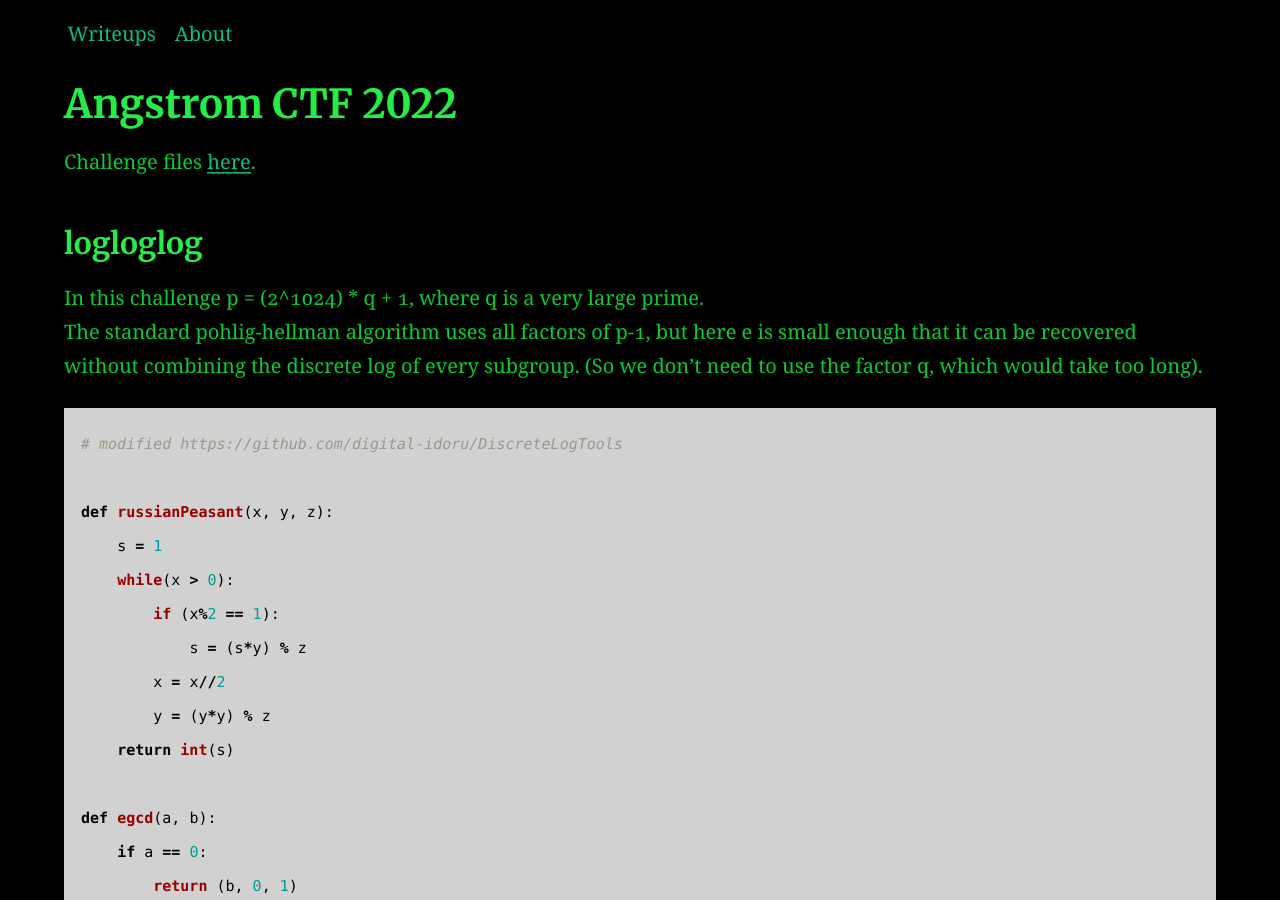
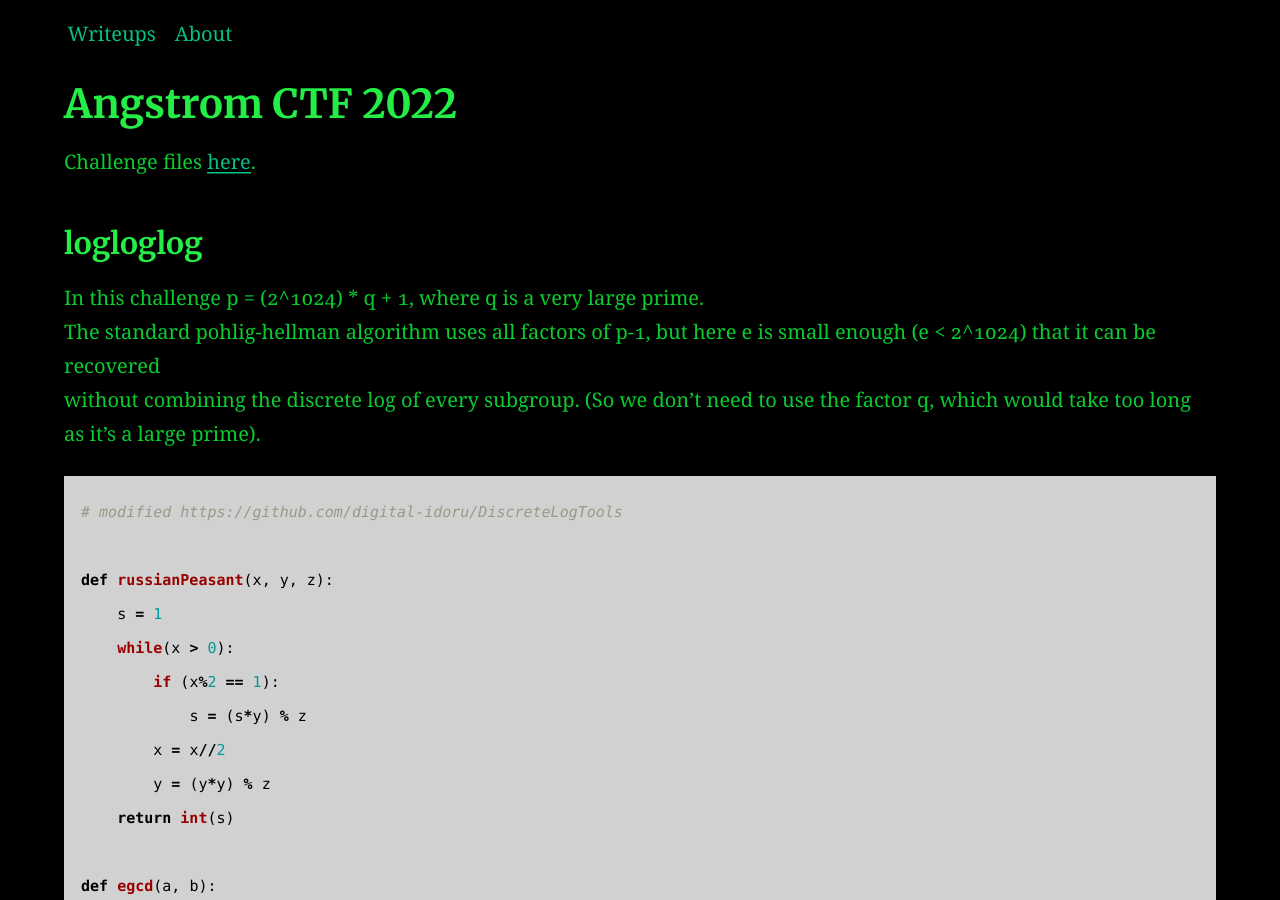
Before and after one commit to AC01010/Connor-McCartney.github.io, a Jekyll site: the page built from _posts/2012-12-24-angstrom-ctf-2022.md, in a window 1280 px wide and 900 px high. Built offline with Jekyll 4.4.1, drawn with Linux system fonts in a browser that asks for light colours.

Commit message:
Update 2012-12-24-angstrom-ctf-2022.md

````diff
--- a/_posts/2012-12-24-angstrom-ctf-2022.md
+++ b/_posts/2012-12-24-angstrom-ctf-2022.md
@@ -11,8 +11,8 @@
 ### logloglog
 
 In this challenge p = (2^1024) * q + 1, where q is a very large prime. <br>
-The standard pohlig-hellman algorithm uses all factors of p-1, but here e is small enough that it can be recovered <br>
-without combining the discrete log of every subgroup. (So we don't need to use the factor q, which would take too long).
+The standard pohlig-hellman algorithm uses all factors of p-1, but here e is small enough (e < 2^1024) that it can be recovered <br>
+without combining the discrete log of every subgroup. (So we don't need to use the factor q, which would take too long as it's a large prime).
 
 
 ```python
````
